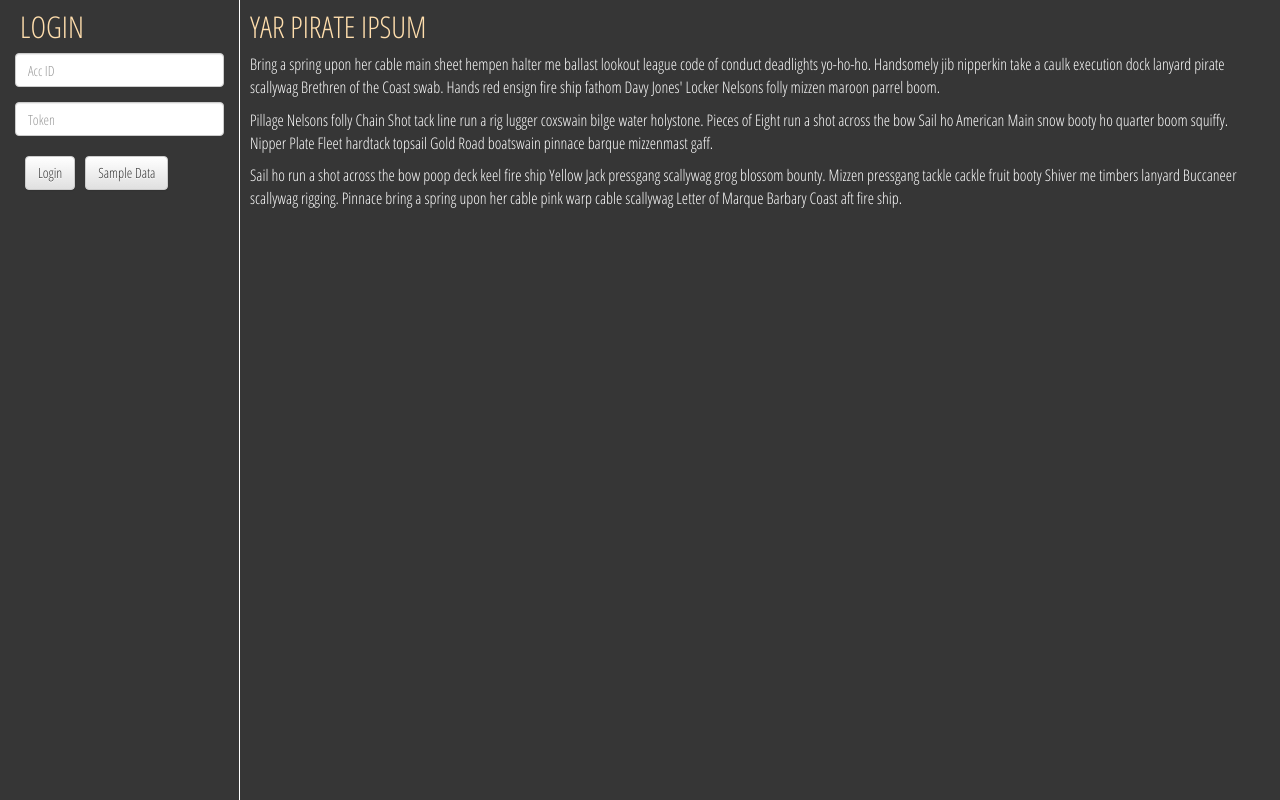
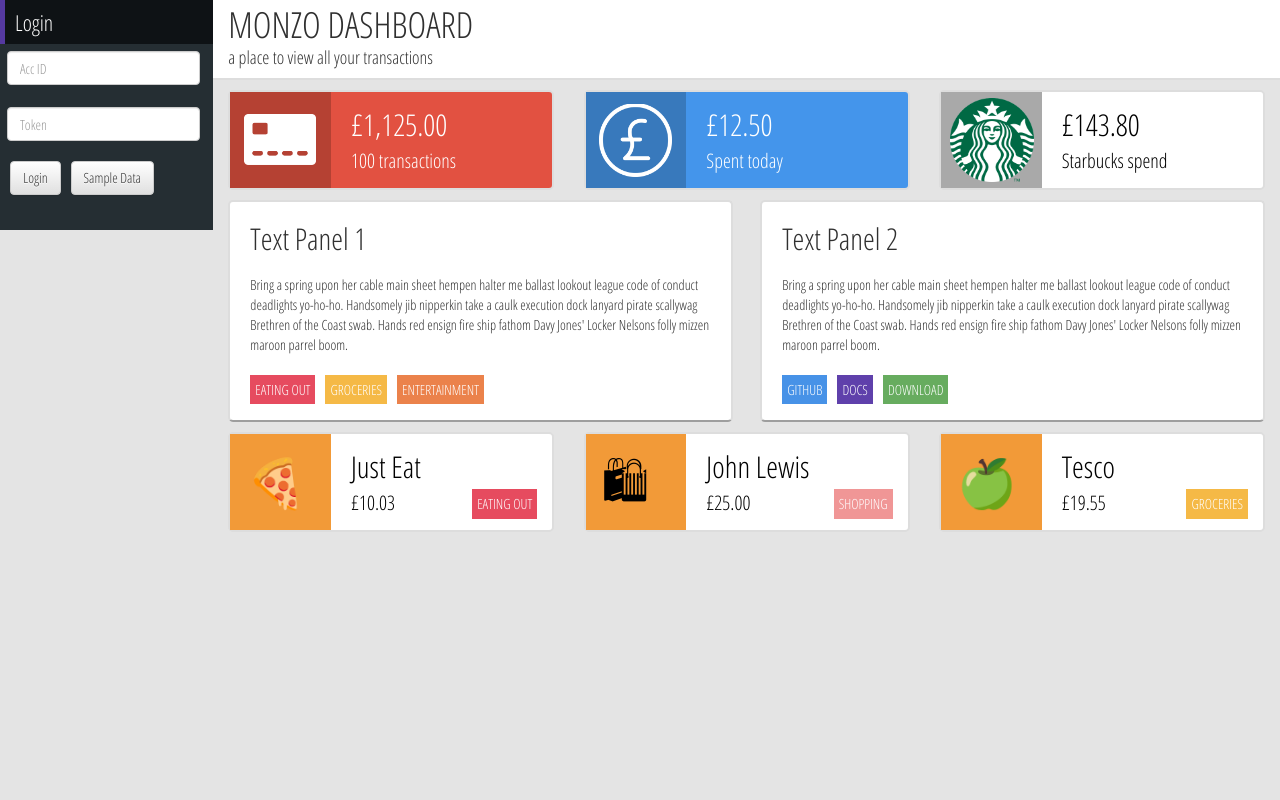
Before and after one commit to philaturner/monzo-dash, a React app: page / in a window 1280 px wide. Built offline with nearby package versions, Linux system fonts and the light colour scheme.

Commit message:
lots of css updates new panels color updates loads more stuff

```diff
--- a/src/index.css
+++ b/src/index.css
@@ -1,63 +1,83 @@
+:root {
+  --bills-color: #50B8DD;
+  --cash-color: #9ABBAA;
+  --eating-out-color: #E64B5F;
+  --entertainment-color: #EB824B;
+  --groceries-color: #F5B946;
+  --holiday-color: #B882FC;
+  --shopping-color: #F09696;
+  --transport-color: #1C7890;
+  --general-color: #9a9a9a;
+  --expenses-color: #DBBA88;
+}
+
 body {
   font-family: 'Open Sans Condensed', sans-serif;
-  background: #696969;
+  background: #e4e4e4;
+  margin: 0;
+	padding: 0;
+	border: 0;
+  vertical-align: baseline;
 }
 
 .container{
+  width: 100%;
   display: flex;
-  align-content: flex-start;
-  background: #363636;
-  width: 100%;
+  flex-direction: row;
+  background: #e4e4e4;
+  padding: 0;
+}
+
+.right-content{
+  flex: 5;
+  background-color: #e4e4e4;
+}
+
+.right-content h1, h2, h3, h4, p{
+  color: #303030;
+  margin: 0;
+  padding: 15px
+}
+
+.top-nav{
+  height: 80px;
+  background-color: white;
+  border-bottom: 2px solid #dddddd
+}
+
+.top-nav h1{
+  font-weight: 550;
+  padding-top: 5px;
+  padding-bottom: 0;
+  text-transform: uppercase;
+}
+
+.subtext{
+  font-size: 18px;
+  margin-top: 0px;
+  padding-left: 15px;
 }
 
 .left-nav{
   flex: 1;
-  border-right: 1px solid white;
-  max-width: 18%;
-  height: 100vh;
-  padding-right: 15px;
+  background-color: #252E33;
+  height: 230px;
 }
 
-.right-content{
-  padding-left: 5px;
-  flex: 2;
+.left-nav h1, h2, h3, h4, p{
+  color: white;
+  margin: 0;
+  padding: 10px
+}
+
+.left-nav h2{
+  background-color: #0E1215;
+  border-left: 5px solid #5539A0;
+  font-size: 22px;
 }
 
 .alert{
-  width: 90%;
-}
-
-h1, h2, h3, h4, p {
-  color: white;
-  margin-top: 10px;
-  margin-left: 5px;
-}
-
-h1, h2, h3, h4{
-  text-transform: uppercase;
-  color: navajowhite;
-}
-
-h3, h4 {
-  color: black;
-  margin: 2px;
-}
-
-h3 {
-  font-size: 28px;
-  color: white;
-}
-
-h4 {
-  font-size: 20px;
-}
-
-p {
-  font-size: 16px;
-}
-
-.left-nav h4 {
-  color: white;
+  width: 95%;
 }
 
 button {
@@ -66,6 +86,20 @@
 
 .col-sm-0 {
   color: white;
+}
+
+.col-sm-12 {
+  margin-left: 7px;
+}
+
+.col-sm-11 {
+  margin-left: 7px;
+  margin-top: 7px;
+  margin-bottom: 0px;
+}
+
+.col-sm-10 {
+  margin-left: 7px;
 }
 
 .item-container{
@@ -131,3 +165,170 @@
   font-size: 16px;
   cursor: pointer;
 }
+
+.panel-container{
+  display: flex;
+  flex-wrap: wrap;
+  justify-content: space-between;
+  padding-right: 15px;
+}
+
+.panel-text{
+  margin-left: 15px;
+  margin-top: 10px;
+  padding: 10px;
+  color: black;
+  width: 48%;
+  height: auto;
+  background-color: white;
+  border: 2px solid #dddddd;
+  border-bottom: 2px solid #9E9E9E;
+  border-radius: 5px;
+}
+
+.panel-text h2, p {
+  color: #303030;
+}
+
+.tag{
+  margin-top: 15px;
+  margin-bottom: 10px;
+}
+
+.tag span {
+  margin-left: 10px;
+  text-transform: uppercase;
+  color: white;
+  padding: 5px;
+}
+
+.category{
+  text-transform: uppercase;
+  color: white;
+  float: right;
+  margin-right: 15px;
+  padding: 5px;
+}
+
+.category.eating{
+  background-color: var(--eating-out-color);
+}
+
+.category.groceries{
+  background-color: var(--groceries-color);
+}
+
+.category.shopping{
+  background-color: var(--shopping-color);
+}
+
+.tag span.blue{
+  background-color: #4792E7;
+}
+
+.tag span.purple {
+  background-color: #5F40AB;
+}
+
+.tag span.green{
+  background-color: #67AC5F;
+}
+
+.tag span.eating{
+  background-color: var(--eating-out-color);
+}
+
+.tag span.groceries{
+  background-color: var(--groceries-color);
+}
+
+.tag span.entertainment{
+  background-color: var(--entertainment-color);
+}
+
+.panel-item{
+  display: flex;
+  margin-left: 15px;
+  margin-top: 10px;
+  color: white;
+  width: 31%;
+  height: 100px;
+  border: 2px solid #dddddd;
+  border-radius: 5px;
+}
+
+.panel-item.emoji {
+  background-color: white;
+  color: black;
+}
+
+.panel-item.red {
+  background-color: #E25141;
+}
+
+.panel-item.blue {
+  background-color: #4495EB;
+}
+
+.panel-item.default {
+  background-color: white;
+  color: black;
+}
+
+.icon{
+  flex: 1;
+}
+
+.icon.red{
+  background-color: #B54133;
+  background-image: url("./img/card_icon.png");
+  background-repeat: no-repeat;
+  background-position: center;
+  background-size: 72%;
+}
+
+.icon.blue{
+  background-color: #3879BC;
+  background-image: url("./img/money_icon.png");
+  background-repeat: no-repeat;
+  background-position: center;
+  background-size: 73%;
+}
+
+.icon.default {
+  background-color: darkgrey;
+  background-image: url("./img/starbucks.png");
+  background-repeat: no-repeat;
+  background-position: center;
+  background-size: 83%;
+}
+
+.icon.emoji {
+  background-color: #f29a38;
+}
+
+span.em{
+  padding-left: 16px;
+  font-size: 48px;
+  text-align: center;
+  vertical-align: middle;
+  line-height: 2;
+}
+
+.content{
+  margin-left: 20px;
+  padding-top: 12px;
+  flex: 2;
+}
+
+.content .amount {
+  font-size: 30px;
+}
+
+.content .transactions {
+  font-size: 20px;
+}
+
+.panel-item h2, p {
+  color: #303030;
+}
--- a/src/index.js
+++ b/src/index.js
@@ -71,9 +71,6 @@
 		})
 		return(
 			<div>
-				<div className = "right-top-nav">
-					<h2>Transactions</h2>
-				</div>
 				<div className = "item-container">
 					{itemsArr}
 				</div>
@@ -155,7 +152,7 @@
 				}
 				<Form horizontal>
 				<FormGroup controlId="formHorizontalEmail">
-					<Col sm={12}>
+					<Col sm={11}>
 						<FormControl type="text"
 												 inputRef={input => this.accID = input}
 												 placeholder="Acc ID" />
@@ -163,7 +160,7 @@
 				</FormGroup>
 
 				<FormGroup controlId="formHorizontalPassword">
-					<Col sm={12}>
+					<Col sm={11}>
 						<FormControl type="password"
 												 inputRef={input => this.token = input}
 												 placeholder="Token" />
@@ -268,6 +265,10 @@
 			}
 			</div>
 				<div className = "right-content">
+				<div className = "top-nav">
+					<h1>Monzo Dashboard</h1>
+					<span className = "subtext">a place to view all your transactions</span>
+		 		</div>
 						{this.state.loggedIn
 						?
 							<ItemHolder
@@ -278,12 +279,80 @@
 								handleClick = {this.handleClick.bind(this)}
 							/>
 						:
-							<div className = "welcome-text">
-								<h2>Yar Pirate Ipsum</h2>
+							<div className = "panel-container">
+							<div className = "panel-item red">
+								<div className ="icon red">
+								</div>
+								<div className ="content">
+									<span className ="amount">£1,125.00</span><br />
+									<span className ="transactions">100 transactions</span>
+								</div>
+							</div>
+							<div className = "panel-item blue">
+								<div className ="icon blue">
+								</div>
+								<div className ="content">
+									<span className ="amount">£12.50</span><br />
+									<span className ="transactions">Spent today</span>
+								</div>
+							</div>
+							<div className = "panel-item default">
+								<div className ="icon default">
+								</div>
+								<div className ="content">
+									<span className ="amount">£143.80</span><br />
+									<span className ="transactions">Starbucks spend</span>
+								</div>
+							</div>
+							<div className = "panel-text">
+								<h2>Text Panel 1</h2>
 								<p>Bring a spring upon her cable main sheet hempen halter me ballast lookout league code of conduct deadlights yo-ho-ho. Handsomely jib nipperkin take a caulk execution dock lanyard pirate scallywag Brethren of the Coast swab. Hands red ensign fire ship fathom Davy Jones' Locker Nelsons folly mizzen maroon parrel boom.</p>
-								<p>Pillage Nelsons folly Chain Shot tack line run a rig lugger coxswain bilge water holystone. Pieces of Eight run a shot across the bow Sail ho American Main snow booty ho quarter boom squiffy. Nipper Plate Fleet hardtack topsail Gold Road boatswain pinnace barque mizzenmast gaff.</p>
-								<p>Sail ho run a shot across the bow poop deck keel fire ship Yellow Jack pressgang scallywag grog blossom bounty. Mizzen pressgang tackle cackle fruit booty Shiver me timbers lanyard Buccaneer scallywag rigging. Pinnace bring a spring upon her cable pink warp cable scallywag Letter of Marque Barbary Coast aft fire ship.</p>
-						</div>
+								<div className = "tag">
+									<span className="eating">eating out</span>
+									<span className="groceries">groceries</span>
+									<span className="entertainment">entertainment</span>
+								</div>
+							</div>
+							<div className = "panel-text">
+								<h2>Text Panel 2</h2>
+								<p>Bring a spring upon her cable main sheet hempen halter me ballast lookout league code of conduct deadlights yo-ho-ho. Handsomely jib nipperkin take a caulk execution dock lanyard pirate scallywag Brethren of the Coast swab. Hands red ensign fire ship fathom Davy Jones' Locker Nelsons folly mizzen maroon parrel boom.</p>
+								<div className = "tag">
+									<span className="blue">github</span>
+									<span className="purple">docs</span>
+									<span className="green">download</span>
+								</div>
+							</div>
+							<div className = "panel-item emoji">
+								<div className ="icon emoji">
+									<span className ="em">🍕</span>
+								</div>
+								<div className ="content">
+									<span className ="amount">Just Eat</span><br />
+									<span className ="transactions">£10.03</span>
+									<span className="category eating">eating out</span>
+								</div>
+							</div>
+							<div className = "panel-item emoji">
+								<div className ="icon emoji">
+									<span className ="em">🛍</span>
+								</div>
+								<div className ="content">
+									<span className ="amount">John Lewis</span><br />
+									<span className ="transactions">£25.00</span>
+									<span className="category shopping">shopping</span>
+								</div>
+							</div>
+							<div className = "panel-item emoji">
+								<div className ="icon emoji">
+									<span className ="em">🍏</span>
+								</div>
+								<div className ="content">
+									<span className ="amount">Tesco</span><br />
+									<span className ="transactions">£19.55</span>
+									<span className="category groceries">groceries</span>
+								</div>
+							</div>
+							</div>
 						}
 				</div>
 			</div>
```
Also changed, not shown: src/img/card_icon.png (added), src/img/money.png (added), src/img/money_icon.png (added), src/img/starbucks.png (added).
